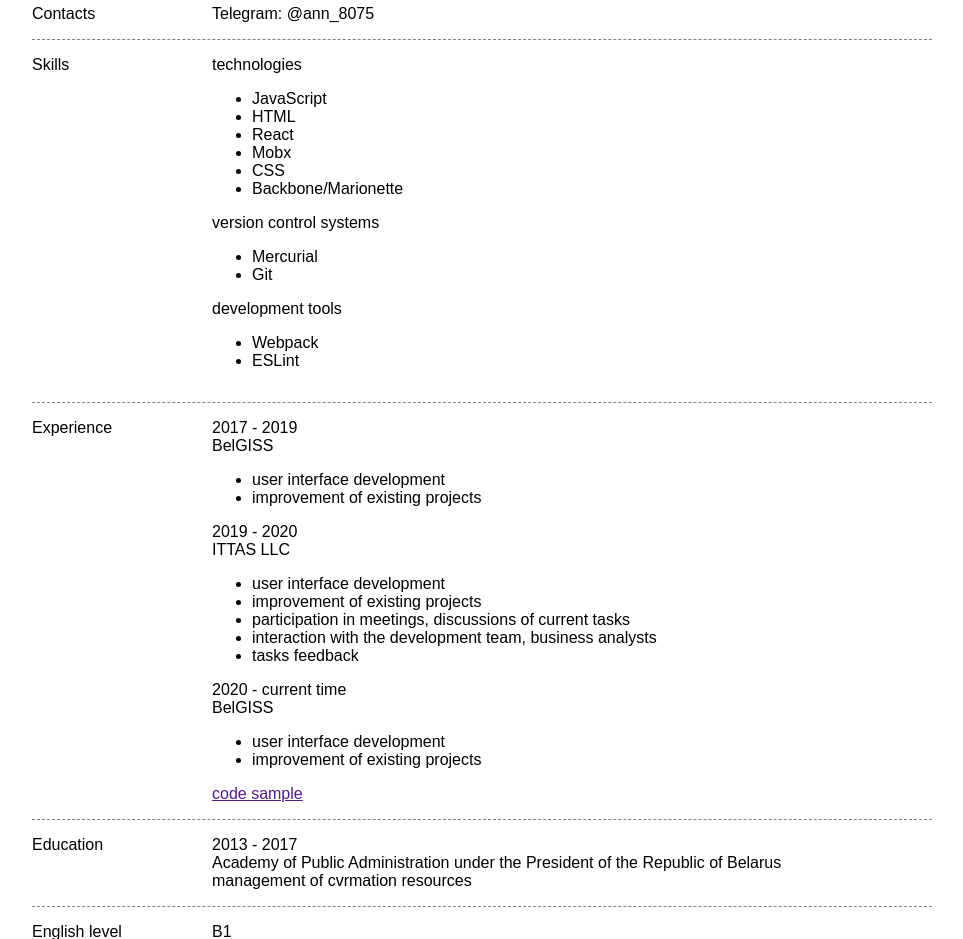
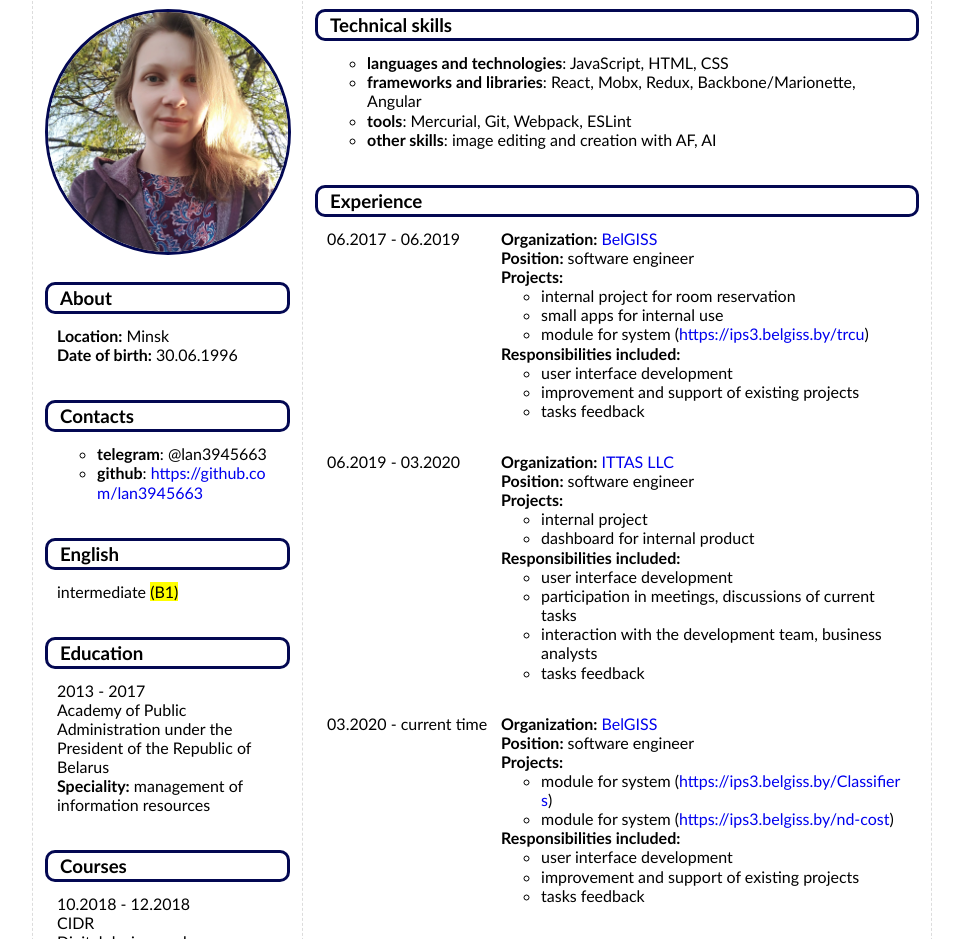
Before and after one commit to lan3945663/rsschool-cv, a plain HTML site: page index.html in a window 1280 px wide. Shown: the part 80-1019 px from the top of the page, without its empty margins (158-1121 px from the left). Drawn offline with Linux system fonts and the light colour scheme.

Commit message:
feat: add cv content & layouts & assets

```diff
--- a/index.html
+++ b/index.html
@@ -1,122 +1,189 @@
 <!doctype html>
 <html lang="en">
   <head>
-    <title>CV</title>
+    <meta charset="UTF-8">
+    <title>CV Anna Likhacheva</title>
     <link rel="stylesheet" href="./style.css">
   </head>
   <body>
     <div class="container">
-      <div class="cv-block">
+      <header class="header">
+        <h1>Anna Likhacheva</h1>
+      </header>
+      <main class="cv-container">
+        <div class="cv-common">
+          <section class="cv-block">
+            <div class="photo-container">
+              <img class="photo" src="assets/photo.jpg" alt="photo of Anna Likhacheva">
+            </div>
             <div class="cv-title">
-          About
+              <h3>About</h3>
             </div>
             <div class="cv-content">
-          Location: Minsk<br />
-          Date of birth: 30.06.1996
+              <b>Location:</b> Minsk<br />
+              <b>Date of birth:</b> <time datetime="1996-06-30">30.06.1996</time>
             </div>
+          </section>
+
+          <section class="cv-block">
+            <div class="cv-title">
+              <h3>Contacts</h3>
+            </div>
+            <div class="cv-content">
+              <ul>
+                <li><b>telegram</b>: @lan3945663</li>
+                <li><b>github</b>: <a href="https://github.com/lan3945663/">https://github.com/lan3945663</a></li>
+              </ul>
+            </div>
+          </section>
+
+          <section class="cv-block">
+            <div class="cv-title">
+              <h3>English</h3>
+            </div>
+            <div class="cv-content">
+              intermediate <mark>(B1)</mark>
+            </div>
+          </section>
+
+          <section class="cv-block">
+            <div class="cv-title">
+              <h3>Education</h3>
+            </div>
+            <div class="cv-content">
+              2013 - 2017<br />
+              Academy of Public Administration under the President of the Republic of Belarus<br />
+              <b>Speciality:</b> management of information resources
+            </div>
+          </section>
+
+          <section class="cv-block">
+            <div class="cv-title">
+              <h3>Courses</h3>
             </div>
 
-      <div class="cv-block">
+            <div class="cv-content">
+              10.2018 - 12.2018<br />
+              CIDR<br />
+              Digital design works
+            </div>
+          </section>
+
+        </div>
+
+        <div class="cv-specific">
+          <section class="cv-block">
             <div class="cv-title">
-          Contacts
+              <h3>Technical skills</h3>
             </div>
             <div class="cv-content">
-          Telegram: @ann_8075
+              <ul>
+                <li><b>languages and technologies</b>: JavaScript, HTML, CSS</li>
+                <li><b>frameworks and libraries</b>: React, Mobx, Redux, Backbone/Marionette, Angular</li>
+                <li><b>tools</b>: Mercurial, Git, Webpack, ESLint</li>
+                <li><b>other skills</b>: image editing and creation with AF, AI</li>
+              </ul>
             </div>
+          </section>
+
+          <section class="cv-block experience">
+            <div class="cv-title">
+              <h3>Experience</h3>
             </div>
 
-      <div class="cv-block">
-        <div class="cv-title">
-          Skills
+            <div class="cv-content">
+              <div class="company">
+                <div class="company-period">
+                  06.2017 - 06.2019
                 </div>
-        <div class="cv-content">
-          technologies
+
+                <div class="company-info">
+                  <b>Organization:</b> <a href="https://belgiss.by/">BelGISS</a>
+                  <br />
+                  <b>Position:</b> software engineer
+                  <br />
+                  <b>Projects:</b>
                   <ul>
-            <li>JavaScript</li>
-            <li>HTML</li>
-            <li>React</li>
-            <li>Mobx</li>
-            <li>CSS</li>
-            <li>Backbone/Marionette</li>
+                    <li>internal project for room reservation</li>
+                    <li>small apps for internal use</li>
+                    <li>module for system (<a href="https://ips3.belgiss.by/trcu">https://ips3.belgiss.by/trcu</a>)</li>
                   </ul>
-
-          version control systems
+                  <b>Responsibilities included:</b>
                   <ul>
-            <li>Mercurial</li>
-            <li>Git</li>
-          </ul>
-
-          development tools
-          <ul>
-            <li>Webpack</li>
-            <li>ESLint</li>
+                    <li>user interface development</li>
+                    <li>improvement and support of existing projects</li>
+                    <li>tasks feedback</li>
                   </ul>
                 </div>
+
+
+                <div class="company-period">
+                  06.2019 - 03.2020
                 </div>
 
-      <div class="cv-block">
-        <div class="cv-title">
-          Experience
-        </div>
-        <div class="cv-content">
+                <div class="company-info">
+                  <b>Organization:</b> <a href="https://ittas.by/">ITTAS LLC</a>
+                  <br />
 
-          2017 - 2019<br />
-          BelGISS<br />
+                  <b>Position:</b> software engineer
+                  <br />
+                  <b>Projects:</b>
+                  <ul>
+                    <li>internal project</li>
+                    <li>dashboard for internal product</li>
+                  </ul>
+                  <b>Responsibilities included:</b>
                   <ul>
                     <li>user interface development</li>
-            <li>improvement of existing projects</li>
-          </ul>
-
-          2019 - 2020<br />
-          ITTAS LLC<br />
-          <ul>
-            <li>user interface development</li>
-            <li>improvement of existing projects</li>
                     <li>participation in meetings, discussions of current tasks</li>
                     <li>interaction with the development team, business analysts</li>
                     <li>tasks feedback</li>
                   </ul>
+                </div>
 
-          2020 - current time<br />
-          BelGISS<br />
+                <div class="company-period">
+                  03.2020 - current time
+                </div>
+
+                <div class="company-info">
+                  <b>Organization:</b> <a href="https://belgiss.by/">BelGISS</a>
+                  <br />
+                  <b>Position:</b> software engineer
+                  <br />
+                  <b>Projects:</b>
+                  <ul>
+                    <li>module for system (<a href="https://ips3.belgiss.by/Classifiers">https://ips3.belgiss.by/Classifiers</a>)</li>
+                    <li>module for system (<a href="https://ips3.belgiss.by/nd-cost">https://ips3.belgiss.by/nd-cost</a>)</li>
+                  </ul>
+                  <b>Responsibilities included:</b>
                   <ul>
                     <li>user interface development</li>
-            <li>improvement of existing projects</li>
+                    <li>improvement and support of existing projects</li>
+                    <li>tasks feedback</li>
                   </ul>
-          <a href="">code sample</a>
-        </div>
-      </div>
-
-      <div class="cv-block">
-        <div class="cv-title">
-          Education
-        </div>
-        <div class="cv-content">
-          2013 - 2017<br />
-          Academy of Public Administration under the President of the Republic of Belarus<br />
-          management of cvrmation resources
-        </div>
-      </div>
-
-      <div class="cv-block">
-        <div class="cv-title">
-          English level
-        </div>
-        <div class="cv-content">
-          B1
-        </div>
-      </div>
-
-      <div class="cv-block">
-        <div class="cv-title">
-          Courses
-        </div>
-        <div class="cv-content">
-          2018<br />
-          CIDR<br />
-          Digital design works
                 </div>
               </div>
             </div>
+          </section>
+        </div>
+      </main>
+      <footer>
+        <div class="logo-container">
+          <div class="logo-item">
+            <a href="https://rs.school/js/">
+              <img src="assets/rs_school_js.svg" alt="The Rolling Scopes School logo">
+            </a>
+          </div>
+          <div class="logo-item">
+            <a href="https://github.com/lan3945663/">
+              <img src="assets/github-logo.svg"  alt="Github logo">
+            </a>
+          </div>
+        </div>
+        <div class="meta-info">
+          <span>2021</span>
+        </div>
+      </footer>
+    </div>
   </body>
 </html>
--- a/style.css
+++ b/style.css
@@ -1,30 +1,131 @@
 body {
   margin: 0;
-  font-family: akzidenzgroteskpro-regular-webfont,Arial,sans-serif;
+  font-family: Calibri;
 }
 
 .container {
   width: 900px;
-  padding-top: 16px;
+  padding-top: 12px;
   margin: 0 auto;
 }
 
+.cv-block {
+  padding: 12px;
+}
+
+.cv-common {
+  width: 30%;
+  border: 1px dashed gainsboro;
+}
+
+.photo {
+  border-radius: 200px;
+  width: 98%;
+  height: auto;
+  border: 3px solid #030852;
+}
+
+.photo-container {
+  padding-bottom: 24px;
+}
+
+ul li {
+  list-style-type: circle;
+  line-height: 1.2rem;
+}
+
+a {
+  text-decoration: none;
+}
+
+.cv-container a {
+  word-break: break-all;
+}
+
+.experience ul {
+  margin-top: 0px;
+  margin-bottom: 0px;
+}
+
+.cv-specific {
+  width: 70%;
+  border-right: 1px dashed gainsboro;
+  border-bottom: 1px dashed gainsboro;
+  border-top: 1px dashed gainsboro;
+}
+
+.cv-container {
+  display: flex;
+}
+
+.cv-title h3 {
+  margin: 0;
+}
+
 .cv-title {
-  position: relative;
-  float: left;
-  width: 20%;
+  border: 3px solid #030852;
+  padding: 2px 12px;
+  border-radius: 10px;
 }
 
 .cv-content {
-  position: relative;
-  float: right;
-  width: 80%;
+  padding: 12px 12px;
 }
 
-/* Wrapping element for .modal-title and .modal-close */
-.cv-block {
+ul {
+  margin: 0px;
+}
+
+.company {
   display: flex;
-  margin-bottom: 16px;
-  padding-bottom: 16px;
-  border-bottom: 1px dashed gray;
+  flex-wrap: wrap;
 }
+
+.company-info {
+  width: 70%;
+}
+
+.company-period {
+  width: 30%;
+}
+
+.company-period, .company-info {
+  padding-bottom: 32px;
+}
+
+.header {
+  padding: 12px;
+  border-right: 1px dashed gainsboro;
+  border-top: 1px dashed gainsboro;
+  border-left: 1px dashed gainsboro;
+}
+
+h1 {
+  margin: 0;
+}
+
+footer {
+  border-right: 1px dashed gainsboro;
+  border-bottom: 1px dashed gainsboro;
+  border-left: 1px dashed gainsboro;
+}
+
+.logo-container {
+  display: flex;
+  align-items: stretch;
+  padding: 12px;
+  border-bottom: 1px dashed gainsboro;
+}
+
+.logo-container img {
+  height: 100%;
+}
+
+.logo-item {
+  flex: 0.1 0 5%;
+  text-align: right;
+}
+
+.meta-info {
+  text-align: center;
+}
```
Also changed, not shown: assets/github-logo.svg (added), assets/photo.jpg (added), assets/rs_school_js.svg (added). Lines whose indentation alone changed are shown as unchanged.
